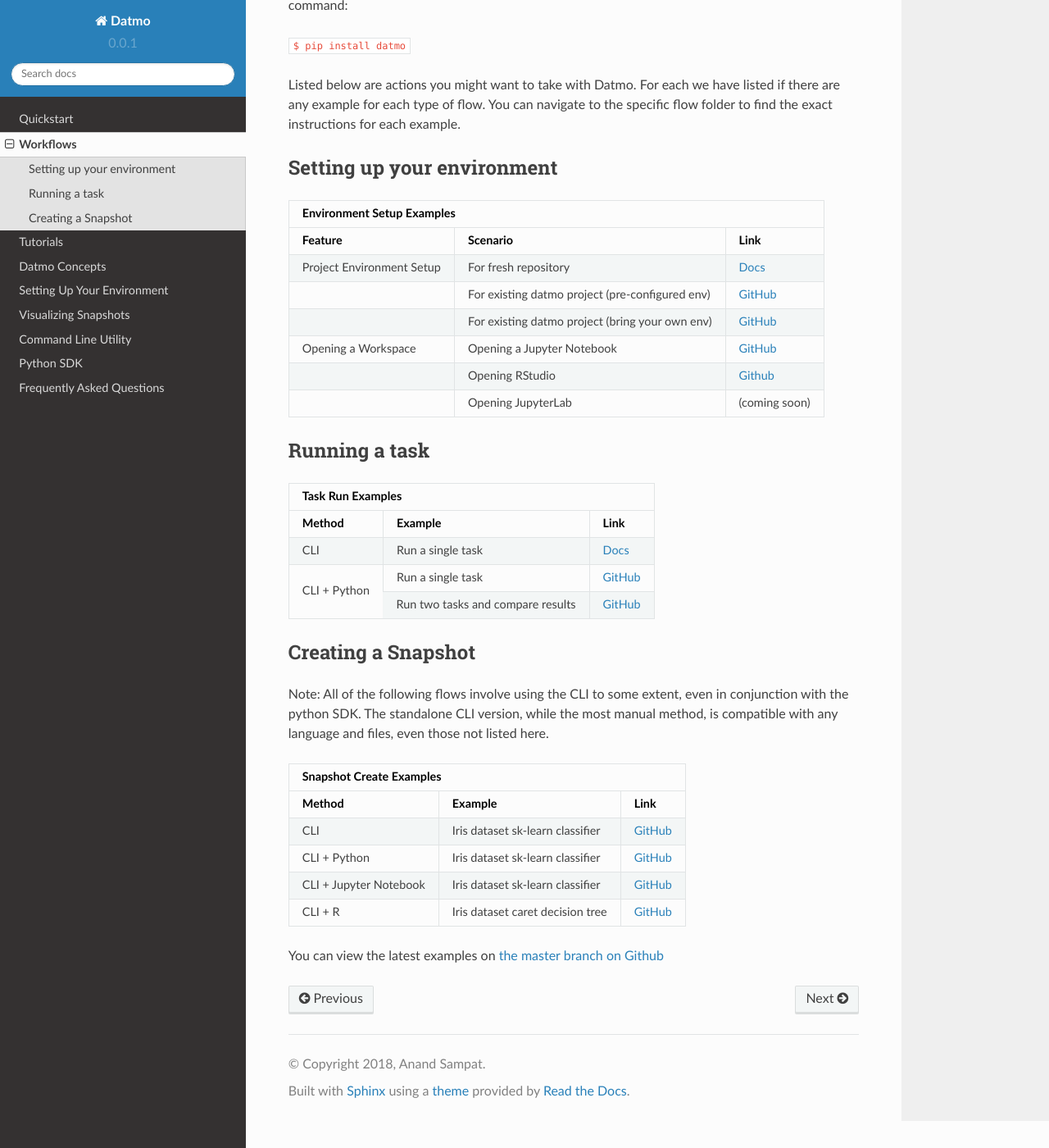
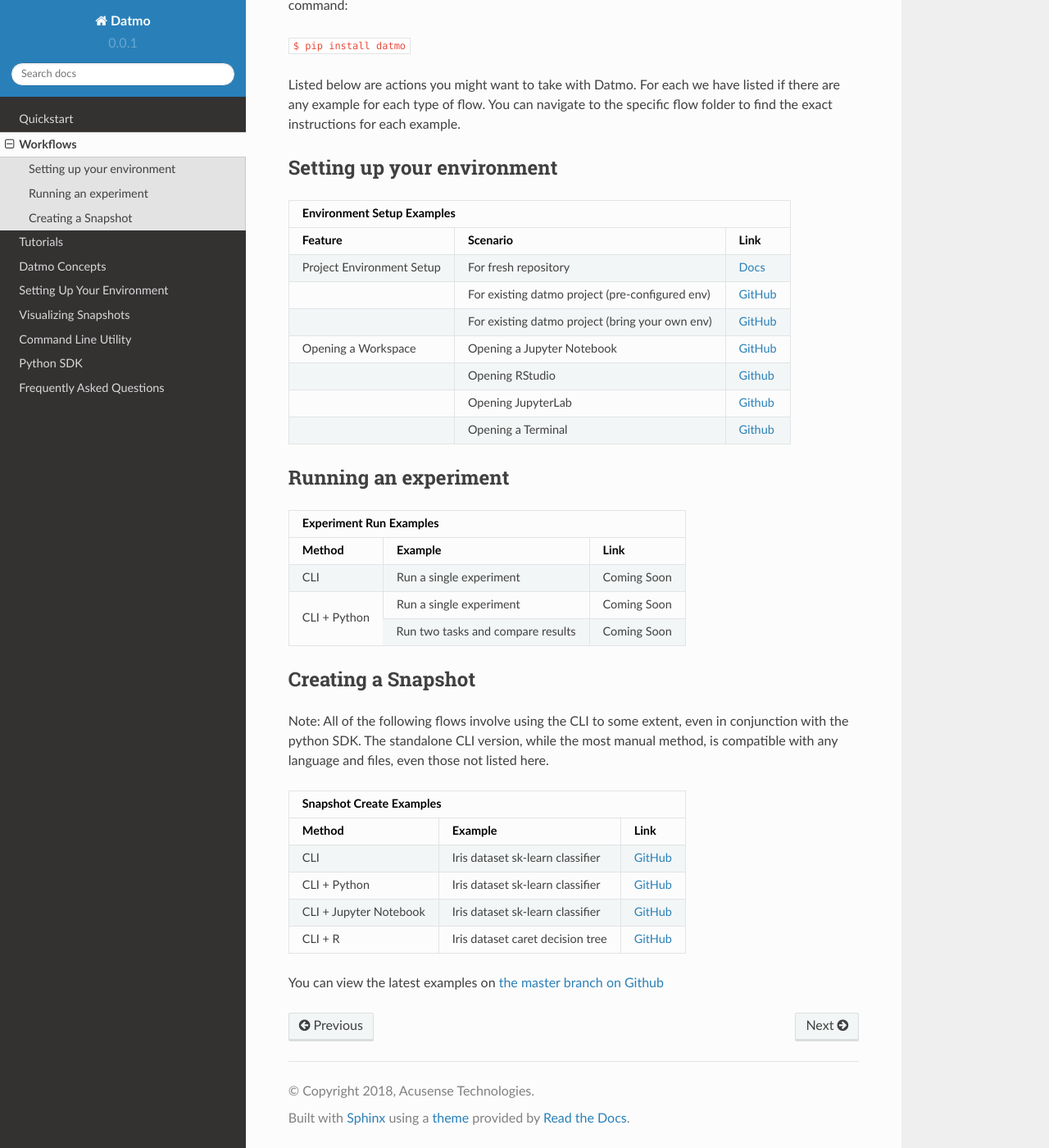
Before and after one commit to datmo/datmo, a Sphinx documentation site: the page built from docs/workflows.rst, in a window 1280 px wide and 1400 px high, scrolled down 213 px. Shown: the whole window at 82% size. Built offline with Sphinx 7.4.7 and the Read the Docs theme 2.0.0, drawn with Linux system fonts in a browser that asks for light colours; pages that are not in the unit, such as notebooks, are missing from menus.

Commit message:
Fix copyright name in footer, amend experiment run table on workflows pending new changes

```diff
--- a/docs/conf.py
+++ b/docs/conf.py
@@ -62,8 +62,8 @@
 
 # General information about the project.
 project = u'Datmo'
-copyright = u'2018, Anand Sampat'
-author = u'Anand Sampat'
+copyright = u'2018, Acusense Technologies'
+author = u'Acusense Technologies'
 
 # The version info for the project you're documenting, acts as replacement for
 # |version| and |release|, also used in various other places throughout the
--- a/docs/workflows.rst
+++ b/docs/workflows.rst
@@ -29,24 +29,27 @@
 +----------------------------+--------------------------------------------------+------------------------------------------------------------------------------------------+
 |                            | Opening RStudio                                  | `Github <https://github.com/datmo/datmo/blob/master/examples/cli/workspace_setup.sh>`_   |
 +----------------------------+--------------------------------------------------+------------------------------------------------------------------------------------------+
-|                            | Opening JupyterLab                               | (coming soon)                                                                            |
+|                            | Opening JupyterLab                               | `Github <https://github.com/datmo/datmo/blob/master/examples/cli/workspace_setup.sh>`_   |
++----------------------------+--------------------------------------------------+------------------------------------------------------------------------------------------+
+|                            | Opening a Terminal                               | `Github <https://github.com/datmo/datmo/blob/master/examples/cli/workspace_setup.sh>`_   |
 +----------------------------+--------------------------------------------------+------------------------------------------------------------------------------------------+
 
 
-Running a task
+Running an experiment
 --------------------------------
 
 +-------------------+-----------------------------------+-------------------------------------------------------------------------+
-| Task Run Examples                                                                                                               |
+| Experiment Run Examples                                                                                                         |
 +-------------------+-----------------------------------+-------------------------------------------------------------------------+
 | Method            | Example                           | Link                                                                    |
 +===================+===================================+=========================================================================+
-| CLI               | Run a single task                 | `Docs <https://datmo.readthedocs.io/en/latest/cli.html#run>`_           |
+| CLI               | Run a single experiment           | Coming Soon                                                             |
 +-------------------+-----------------------------------+-------------------------------------------------------------------------+
-| CLI + Python      | Run a single task                 | `GitHub <https://github.com/datmo/datmo/blob/master/examples/python>`_  |
+| CLI + Python      | Run a single experiment           | Coming Soon                                                             |
 +                   +-----------------------------------+-------------------------------------------------------------------------+
-|                   | Run two tasks and compare results | `GitHub <https://github.com/datmo/datmo/blob/master/examples/python>`_  |
+|                   | Run two tasks and compare results | Coming Soon                                                             |
 +-------------------+-----------------------------------+-------------------------------------------------------------------------+
+
 
 
 Creating a Snapshot
```
